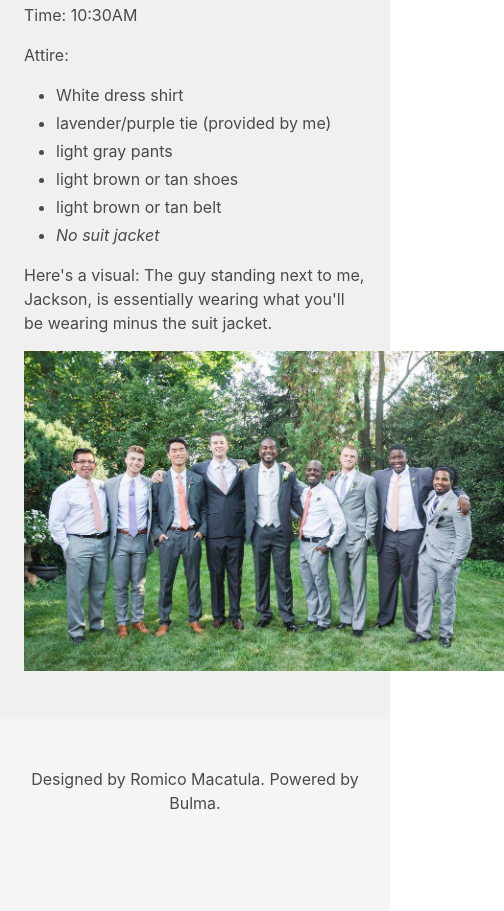
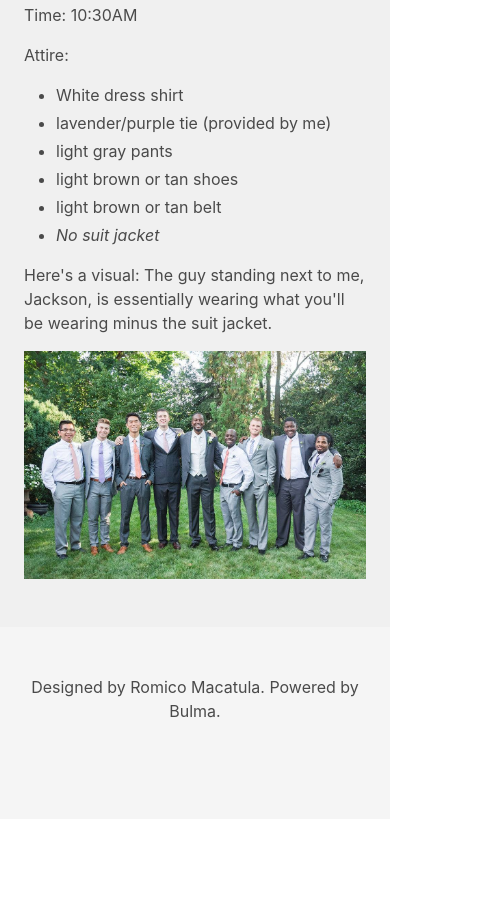
Before and after one commit to romics/groomsmen-2.0, a plain HTML site: page index.html in a window 390 px wide. Shown: the part 3543-4454 px from the top of the page, 504 px wide, since content can reach past the window. After the commit the page ends 4362 px from the top, so only its background shows below. Drawn offline with nearby package versions, Linux system fonts and the light colour scheme.

Commit message:
added responsive properties to the visual image

```diff
--- a/index.html
+++ b/index.html
@@ -321,7 +321,7 @@
 <li><i>No suit jacket</i></li>
 </ul>
 <p>Here's a visual: The guy standing next to me, Jackson, is essentially wearing what you'll be wearing minus the suit jacket.</p>
-<figure class="image" style="width:480px;">
+<figure class="image" style="max-width:480px; width:100%;">
 <a href="images/wedding-example-01.jpg"><img src="images/wedding-example-01.jpg"></a>
 </figure>
 </div>
```
